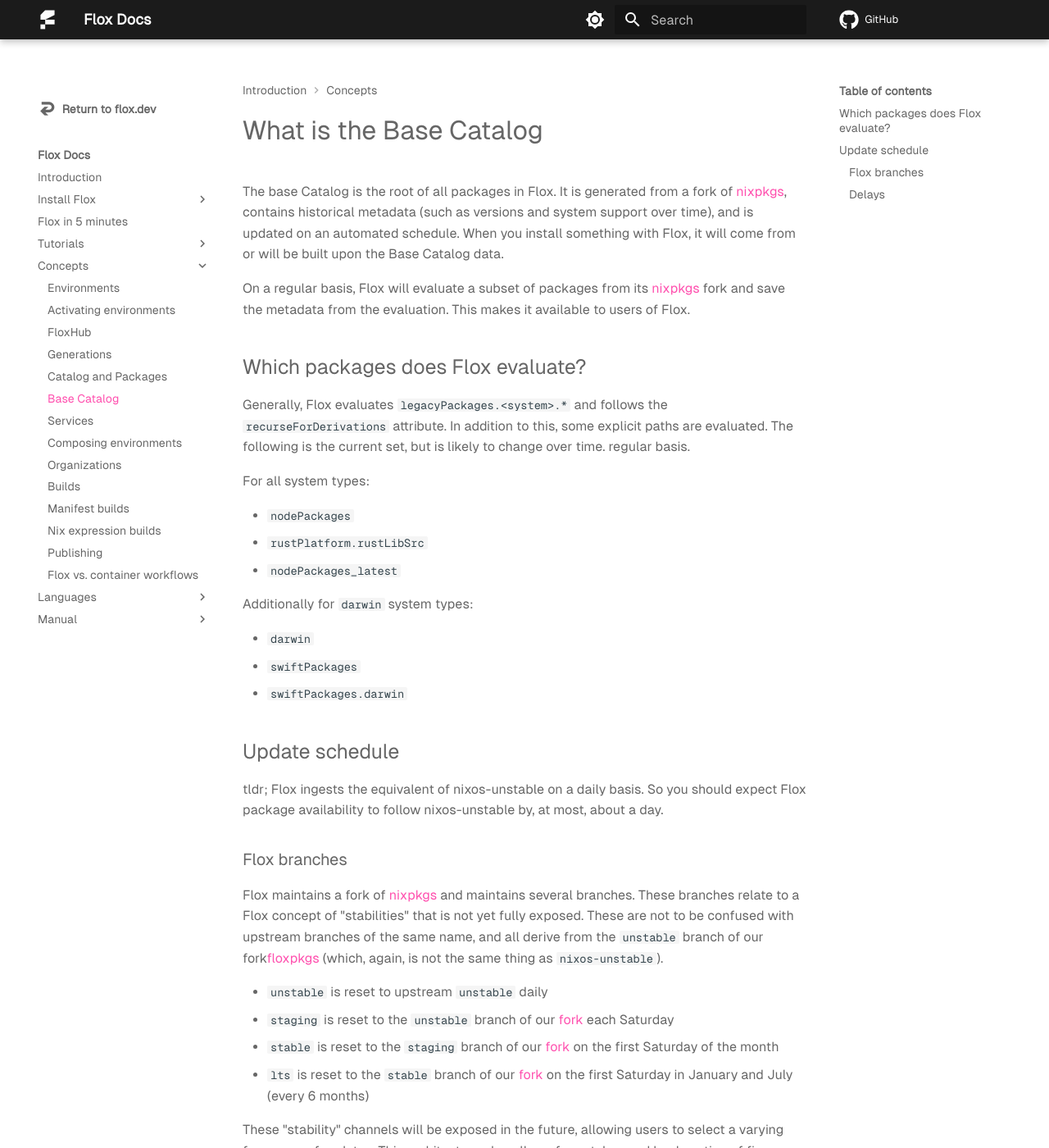
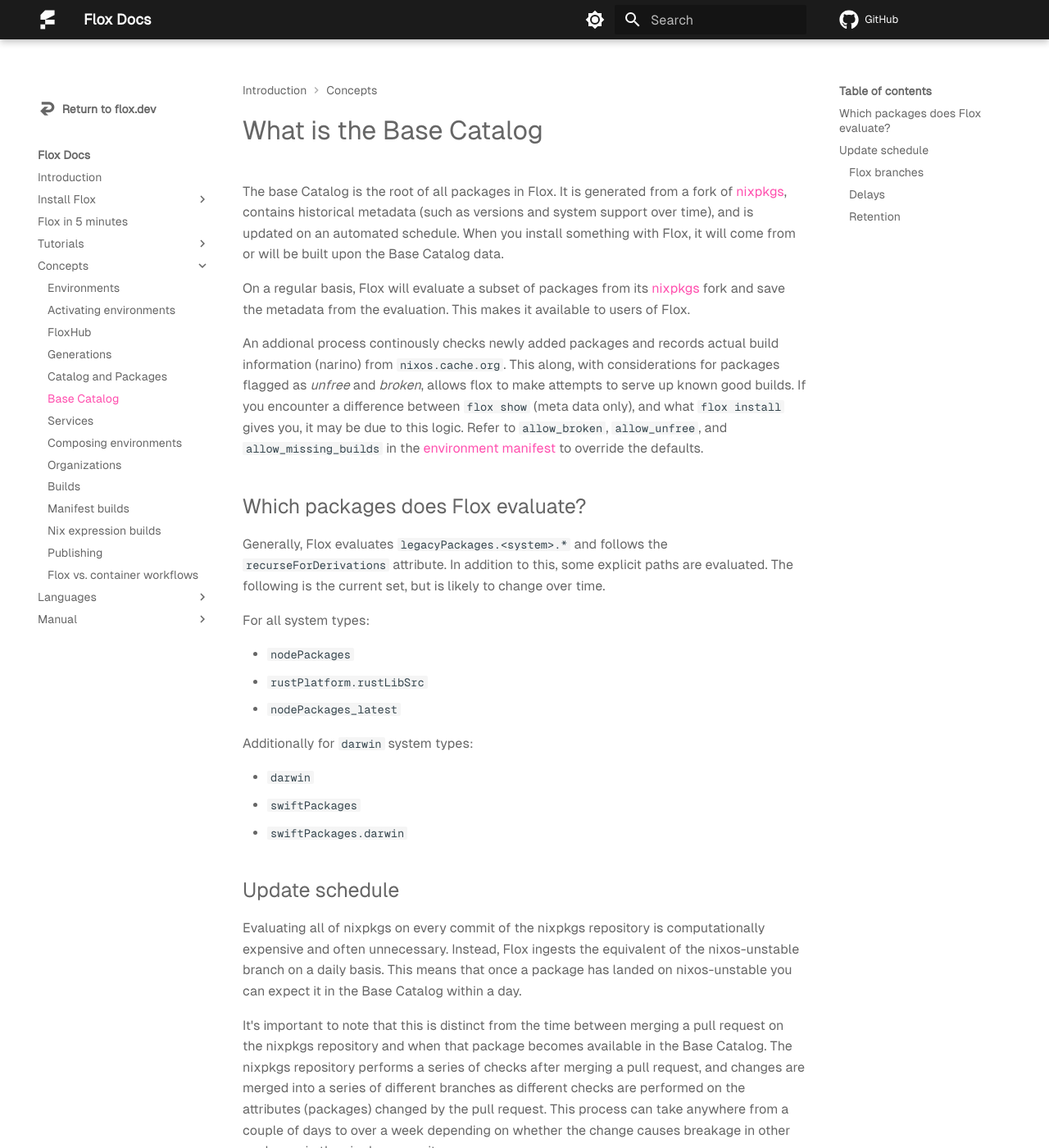
Before and after one commit to flox/floxdocs, an MkDocs documentation site: the page built from docs/concepts/base-catalog.md, in a window 1280 px wide and 1400 px high. Shown: the whole window at 82% size. Built offline with MkDocs 1.6.1 and Material for MkDocs 9.7.7, drawn with Linux system fonts in a browser that asks for light colours; plug-ins that fetch from the network failed and are left out; comment, search, counter and statistics services are not loaded; some of the changed text lies outside the part shown.

Commit message:
fix: change "update schedule" and add "retention"

```diff
--- a/docs/concepts/base-catalog.md
+++ b/docs/concepts/base-catalog.md
@@ -5,21 +5,38 @@
 
 # What is the Base Catalog
 
-The base Catalog is the root of all packages in Flox.  It is generated from
-a fork of [nixpkgs][nixpkgs], contains historical metadata (such as versions and system support over time), and is
-updated on an automated schedule.  When you install something with Flox, it will come from or
-will be built upon the Base Catalog data.
+The base Catalog is the root of all packages in Flox.
+It is generated from a fork of [nixpkgs][nixpkgs],
+contains historical metadata
+(such as versions and system support over time),
+and is updated on an automated schedule.
+When you install something with Flox,
+it will come from
+or will be built upon the Base Catalog data.
 
-On a regular basis, Flox will evaluate a subset of packages from its
-[nixpkgs][nixpkgs] fork and save the metadata from the evaluation.  This makes
-it available to users of Flox.
+On a regular basis,
+Flox will evaluate a subset of packages
+from its [nixpkgs][nixpkgs] fork
+and save the metadata from the evaluation.
+This makes it available to users of Flox.
+
+An addional process continously checks newly added packages
+and records actual build information (narino) from `nixos.cache.org`.
+This along, with considerations for packages flagged as _unfree_ and _broken_,
+allows flox to make attempts to serve up known good builds.
+If you encounter a difference between `flox show` (meta data only),
+and what `flox install` gives you, it may be due to this logic.
+Refer to `allow_broken`, `allow_unfree`, and `allow_missing_builds`
+in the [environment manifest][manifest_concept] to override the defaults.
 
 ## Which packages does Flox evaluate?
 
-Generally, Flox evaluates `legacyPackages.<system>.*` and follows the
-`recurseForDerivations` attribute.  In addition to this, some explicit paths are
-evaluated.  The following is the current set, but is likely to change over time.
-regular basis.
+Generally, Flox evaluates `legacyPackages.<system>.*`
+and follows the `recurseForDerivations` attribute.
+In addition to this,
+some explicit paths are evaluated.
+The following is the current set,
+but is likely to change over time.
 
 For all system types:
 
@@ -35,37 +52,96 @@
 
 ## Update schedule
 
-tldr; Flox ingests the equivalent of nixos-unstable on a daily basis.  So you
-should expect Flox package availability to follow nixos-unstable by, at most,
-about a day.
+Evaluating all of nixpkgs on every commit
+of the nixpkgs repository
+is computationally expensive and often unnecessary.
+Instead, Flox ingests the equivalent of the nixos-unstable branch
+on a daily basis.
+This means that once a package has landed on nixos-unstable
+you can expect it in the Base Catalog within a day.
+
+It's important to note
+that this is distinct from the time between merging a pull request on the nixpkgs repository
+and when that package becomes available in the Base Catalog.
+The nixpkgs repository performs a series of checks after merging a pull request,
+and changes are merged into a series of different branches
+as different checks are performed on the attributes (packages) changed by the pull request.
+This process can take anywhere from a couple of days to over a week
+depending on whether the change causes breakage
+in other packages in the nixpkgs repository.
+
+If you have submitted a pull request to nixpkgs
+and are interested in tracking its progress,
+you can use this site: [Nixpkgs PR Tracker][nixpkgs_tracker].
 
 ### Flox branches
 
-Flox maintains a fork of [nixpkgs][floxpkgs] and maintains several branches.
-These branches relate to a Flox concept of "stabilities" that is not yet fully
-exposed.  These are not to be confused with upstream branches of the
-same name, and all derive from the `unstable` branch of our fork[floxpkgs] (which, again, is not the same thing as `nixos-unstable`).
+Flox maintains a fork of [nixpkgs][floxpkgs]
+and maintains several branches.
+These branches
+relate to a Flox concept of "stabilities"
+that is not yet fully exposed.
+These are not to be confused with upstream branches of the same name,
+and all derive from the `unstable` branch
+of our [fork][floxpkgs]
+(which, again, is not the same thing as `nixos-unstable`).
 
 - `unstable` is reset to upstream `unstable` daily
 - `staging` is reset to the `unstable` branch of our [fork][floxpkgs] each Saturday
 - `stable` is reset to the `staging` branch of our [fork][floxpkgs] on the first Saturday of the month
 - `lts` is reset to the `stable` branch of our [fork][floxpkgs] on the first Saturday in January and July (every 6 months)
 
-These "stability" channels will be exposed in the future, allowing users to
-select a varying frequency of updates.  This architecture also allows for
-patches and backporting of fixes against all stabilities.
+These "stability" channels
+will be exposed in the future,
+allowing users to select a varying frequency of updates.
+This architecture
+also allows for patches
+and backporting of fixes
+against all stabilities.
 
-Note that these branches do NOT reflect upstream branches of similar name, or
-release channels.  Backporting that occurs on those branches is not yet
-available via Flox.
+Note that these branches do NOT reflect upstream branches of similar name,
+or release channels.
+Backporting that occurs on those branches
+is not yet available via Flox.
 
 ### Delays
 
-Since the Flox Base Catalog is based on upstream `nixos-unstable`, it is subject
-to any delays that occur during the regular operations of the Nix ecosystem.
-If there is breakage or if an update causes significant rebuilds, it may be
-deferred to a longer process and further delay its arrival on `nixos-unstable`,
+Since the Flox Base Catalog is based on upstream `nixos-unstable`,
+it is subject to any delays
+that occur during the regular operations of the Nix ecosystem.
+If there is breakage
+or if an update causes significant rebuilds,
+it may be deferred to a longer process
+and further delay its arrival on `nixos-unstable`,
 and subsequently in the Flox Base Catalog.
+
+### Retention
+
+Storage is not boundless
+so Flox uses the stabilities to garbage collect
+package metadata when new packages are added.
+When a stability is updated,
+a tag is created in the form of `<stabilty>.<date>`.
+The last `N` tags of each stability are retained.
+This means revisions may "fall out" of the catalog over time.
+Existing lockfiles save the metadata and will work forever.
+However, a `flox update` to an environment
+that contins a specific version,
+_may_ in the future fail to resolve.
+In practice, with our retention settings,
+this is very unlikely.
+Weekly captures are generally sufficient
+to capture every package change,
+in effect keeping every version in the past 3 years availble.
+
+Current settings:
+
+- `unstable` - 180 tags (6+ months daily)
+- `staging` - 156 tags (3 years weekly)
+- `stable` - 60 tags (5 years monthly)
+- `lts` - 12 tags (6 years bi-annual)
 
 [nixpkgs]: https://github.com/NixOS/nixpkgs
 [floxpkgs]: https://github.com/flox/nixpkgs
+[nixpkgs_tracker]: https://nixpk.gs/pr-tracker.html
+[manifest_concept]: ./environments.md#manifesttoml
```
